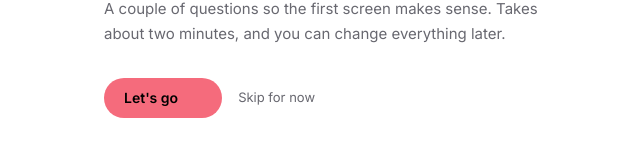
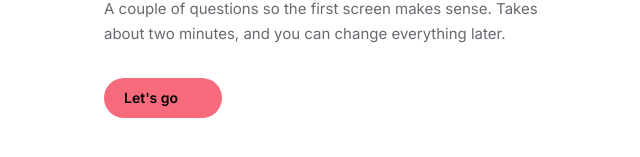
Before and after one commit to DevMubzly/expense-trackr, a Next.js app: page /onboarding in a window 1280 px wide. Shown: the part 393-550 px from the top of the page, without its empty margins (280-920 px from the left). Built offline with nearby package versions, Linux system fonts and the light colour scheme; some icons are missing.

Commit message:
Onboarding: drop skip actions

```diff
--- a/src/app/onboarding/page.tsx
+++ b/src/app/onboarding/page.tsx
@@ -170,10 +170,7 @@ function OnboardingFlow() {
             transition={{ duration: 0.32, ease: EASE }}
           >
             {step === "welcome" ? (
-              <Welcome onStart={() => go("name")} onSkip={() => {
-                markOnboarded();
-                router.replace("/dashboard");
-              }} />
+              <Welcome onStart={() => go("name")} />
             ) : null}
 
             {step === "name" ? (
@@ -237,7 +234,6 @@ function OnboardingFlow() {
                   update({ budget });
                   go("payday");
                 }}
-                onSkip={() => go("payday")}
               />
             ) : null}
 
@@ -249,7 +245,6 @@ function OnboardingFlow() {
                 saving={saving}
                 error={error}
                 onFinish={(payday) => finish({ payday })}
-                onSkip={() => finish({ payday: "" })}
               />
             ) : null}
 
@@ -271,7 +266,7 @@ function OnboardingFlow() {
 /* Steps                                                                      */
 /* -------------------------------------------------------------------------- */
 
-function Welcome({ onStart, onSkip }: { onStart: () => void; onSkip: () => void }) {
+function Welcome({ onStart }: { onStart: () => void }) {
   return (
     <div className="max-w-[460px]">
       <p className="font-syncopate text-[11px] tracking-[0.16em] text-muted-foreground">
@@ -284,17 +279,10 @@ function Welcome({ onStart, onSkip }: { onStart: () => void; onSkip: () => void
         A couple of questions so the first screen makes sense. Takes about two
         minutes, and you can change everything later.
       </p>
-      <div className="mt-8 flex items-center gap-4">
+      <div className="mt-8">
         <AccentButton accent={STEP_META.welcome.accent} onClick={onStart}>
           Let&apos;s go
         </AccentButton>
-        <button
-          type="button"
-          onClick={onSkip}
-          className="text-[13px] text-muted-foreground transition-colors hover:text-foreground"
-        >
-          Skip for now
-        </button>
       </div>
     </div>
   );
@@ -506,14 +494,12 @@ function BudgetStep({
   currency,
   initial,
   onNext,
-  onSkip,
 }: {
   number: string;
   accent: string;
   currency: Currency;
   initial: string;
   onNext: (value: string) => void;
-  onSkip: () => void;
 }) {
   const [value, setValue] = useState(initial);
 
@@ -545,17 +531,10 @@ function BudgetStep({
         />
       </div>
 
-      <div className="mt-6 flex items-center gap-4">
+      <div className="mt-6">
         <AccentButton accent={accent} onClick={() => onNext(value)}>
           Set budget
         </AccentButton>
-        <button
-          type="button"
-          onClick={onSkip}
-          className="text-[13px] text-muted-foreground transition-colors hover:text-foreground"
-        >
-          Skip
-        </button>
       </div>
     </div>
   );
@@ -568,7 +547,6 @@ function PaydayStep({
   saving,
   error,
   onFinish,
-  onSkip,
 }: {
   number: string;
   accent: string;
@@ -576,7 +554,6 @@ function PaydayStep({
   saving: boolean;
   error?: string;
   onFinish: (value: string) => void;
-  onSkip: () => void;
 }) {
   const [value, setValue] = useState(initial);
 
@@ -610,18 +587,10 @@ function PaydayStep({
 
       {error ? <p className="mt-2 text-[12px] text-destructive">{error}</p> : null}
 
-      <div className="mt-6 flex items-center gap-4">
+      <div className="mt-6">
         <AccentButton accent={accent} onClick={() => onFinish(value)} disabled={saving}>
           {saving ? "Setting up" : "Finish"}
         </AccentButton>
-        <button
-          type="button"
-          onClick={onSkip}
-          disabled={saving}
-          className="text-[13px] text-muted-foreground transition-colors hover:text-foreground disabled:opacity-50"
-        >
-          Skip
-        </button>
       </div>
     </div>
   );
```
